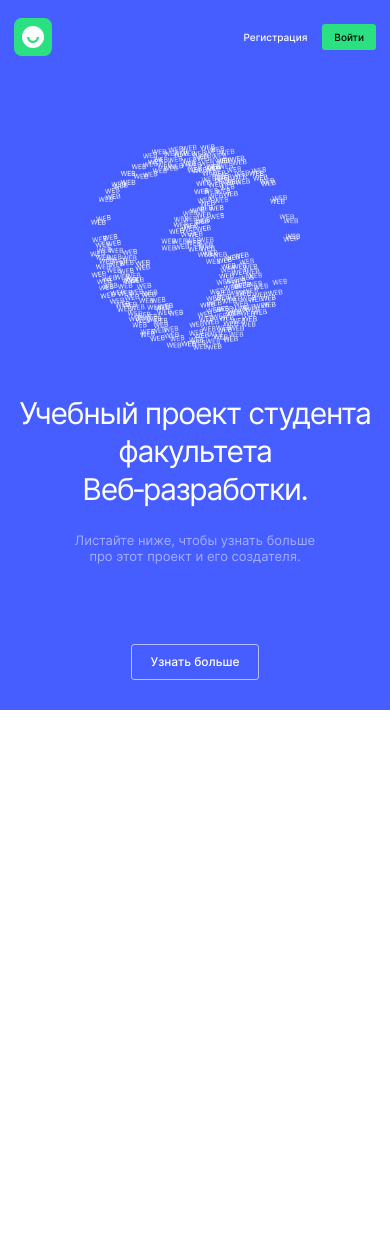
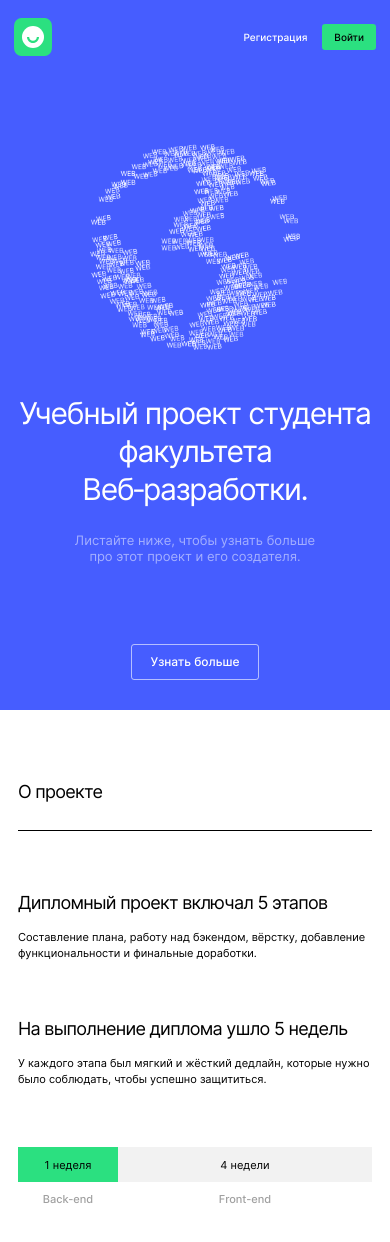
Before and after one commit to JekaEvgeniy/movies-explorer-frontend, a React (Create React App) app: page / in a window 390 px wide. Shown: the top 1242 px of the page. Before the commit the page ends 844 px from the top, so only its background shows below. Built offline with nearby package versions, Linux system fonts and the light colour scheme.

Commit message:
import AboutProject

```diff
--- /dev/null
+++ b/src/components/AboutProject/AboutProject.css
@@ -0,0 +1,92 @@
+.about-project {
+  padding-left  : 70px;
+  padding-right : 70px;
+  padding-top   : 111px;
+  padding-bottom: 102px;
+}
+
+@media all and (min-width: 768px) and (max-width: 1024px) {
+  .about-project {
+    padding-left : 50px;
+    padding-right: 50px;
+  }
+}
+
+@media all and (max-width: 767px) {
+  .about-project {
+    padding-left : 18px;
+    padding-right: 18px;
+  }
+}
+
+@media all and (min-width: 768px) and (max-width: 1024px) {
+  .about-project {
+    padding-top   : 91px;
+    padding-bottom: 83px;
+  }
+}
+
+@media all and (max-width: 767px) {
+  .about-project {
+    padding-top   : 71px;
+    padding-bottom: 71px;
+  }
+}
+
+.about-project__columns {
+  display              : grid;
+  grid-template-columns: repeat(2, 1fr);
+  gap                  : 40px;
+  margin               : 70px 0 0 0;
+}
+
+@media all and (min-width: 768px) and (max-width: 1024px) {
+  .about-project__columns {
+    gap: 30px;
+  }
+}
+
+@media all and (max-width: 767px) {
+  .about-project__columns {
+    grid-template-columns: 1fr;
+    gap                  : 42px 0;
+    margin-top           : 46px;
+  }
+}
+
+.about-project__title {
+  display       : block;
+  margin        : 0;
+  padding       : 0;
+  font-size     : 20px;
+  font-weight   : 400;
+  line-height   : normal;
+  letter-spacing: -0.8px;
+}
+
+@media all and (max-width: 767px) {
+  .about-project__title {
+    margin-top    : 15px;
+    font-size     : 18px;
+    letter-spacing: -0.72px;
+    line-height   : 22px;
+  }
+}
+
+.about-project__text {
+  margin: 26px 0 0 0;
+}
+
+@media all and (min-width: 768px) and (max-width: 1024px) {
+  .about-project__text {
+    margin-top : 22px;
+    font-size  : 12px;
+    line-height: 18px;
+  }
+}
+
+@media all and (max-width: 767px) {
+  .about-project__text {
+    margin-top: 15px;
+  }
+}
--- /dev/null
+++ b/src/components/AboutProject/AboutProject.js
@@ -0,0 +1,24 @@
+import React from "react";
+import Progressbar from '../../components/Progressbar/Progressbar';
+
+function AboutProject(){
+  return (
+    <section className="about-project" id="about-project">
+      <h2 className="section-header">О проекте</h2>
+      <div className="about-project__columns">
+        <div className="about-project__col">
+          <h3 className="about-project__title">Дипломный проект включал 5 этапов</h3>
+          <p className="about-project__text">Составление плана, работу над бэкендом, вёрстку, добавление функциональности и финальные доработки.</p>
+        </div>
+        <div className="about-project__col">
+          <h3 className="about-project__title">На выполнение диплома ушло 5 недель</h3>
+          <p className="about-project__text">У каждого этапа был мягкий и жёсткий дедлайн, которые нужно было соблюдать, чтобы успешно защититься.</p>
+        </div>
+      </div>
+
+      <Progressbar />
+
+    </section>
+  );
+}
+export default AboutProject;
--- a/src/components/Main/Main.js
+++ b/src/components/Main/Main.js
@@ -2,6 +2,7 @@ import React from "react";
 
 import Header from "../Header/Header";
 import Promo from "../Promo/Promo";
+import AboutProject from "../AboutProject/AboutProject";
 
 function Main() {
   return (
@@ -9,6 +10,7 @@ function Main() {
     <Header />
       <main className="content">
         <Promo />
+        <AboutProject />
       </main>
     </>
   );
--- /dev/null
+++ b/src/components/Progressbar/Progressbar.css
@@ -0,0 +1,60 @@
+.progressbar {
+  display              : grid;
+  grid-template-columns: 1fr 4fr;
+  gap                  : 6px 0;
+  margin-top           : 110px;
+}
+
+@media all and (min-width: 768px) and (max-width: 1024px) {
+  .progressbar {
+    margin-top           : 93px;
+    grid-template-columns: 140px auto;
+  }
+}
+
+@media all and (max-width: 767px) {
+  .progressbar {
+    margin-top           : 60px;
+    grid-template-columns: 100px auto;
+    gap                  : 1px 0;
+  }
+}
+
+.progressbar__line {
+  padding   : 8px;
+  font-size : 14px;
+  list-style: normal;
+  text-align: center;
+}
+
+@media all and (max-width: 767px) {
+  .progressbar__line {
+    padding-top   : 10px;
+    padding-bottom: 9px;
+    font-size     : 11px;
+  }
+}
+
+.progressbar__line_bg_green {
+  background-color: #2BE080;
+}
+
+.progressbar__line_bg_silver {
+  background-color: #F2F2F2;
+}
+
+.progressbar__caption {
+  padding    : 8px;
+  font-size  : 14px;
+  font-style : normal;
+  font-weight: 500;
+  line-height: 17px;
+  color      : #A0A0A0;
+  text-align : center;
+}
+
+@media all and (max-width: 767px) {
+  .progressbar__caption {
+    font-size: 11px;
+  }
+}
--- /dev/null
+++ b/src/components/Progressbar/Progressbar.js
@@ -0,0 +1,14 @@
+import React from "react";
+
+function Progressbar(){
+  return (
+    <div className="progressbar">
+      <div className="progressbar__line progressbar__line_bg_green">1 неделя</div>
+      <div className="progressbar__line progressbar__line_bg_silver">4 недели</div>
+      <div className="progressbar__caption">Back-end</div>
+      <div className="progressbar__caption">Front-end</div>
+    </div>
+  );
+}
+
+export default Progressbar;
--- a/src/index.css
+++ b/src/index.css
@@ -14,3 +14,5 @@
 
 /* Главгая страница */
 @import url(./components/Promo/Promo.css);
+@import url(./components/AboutProject/AboutProject.css);
+@import url(./components/Progressbar/Progressbar.css);
```
